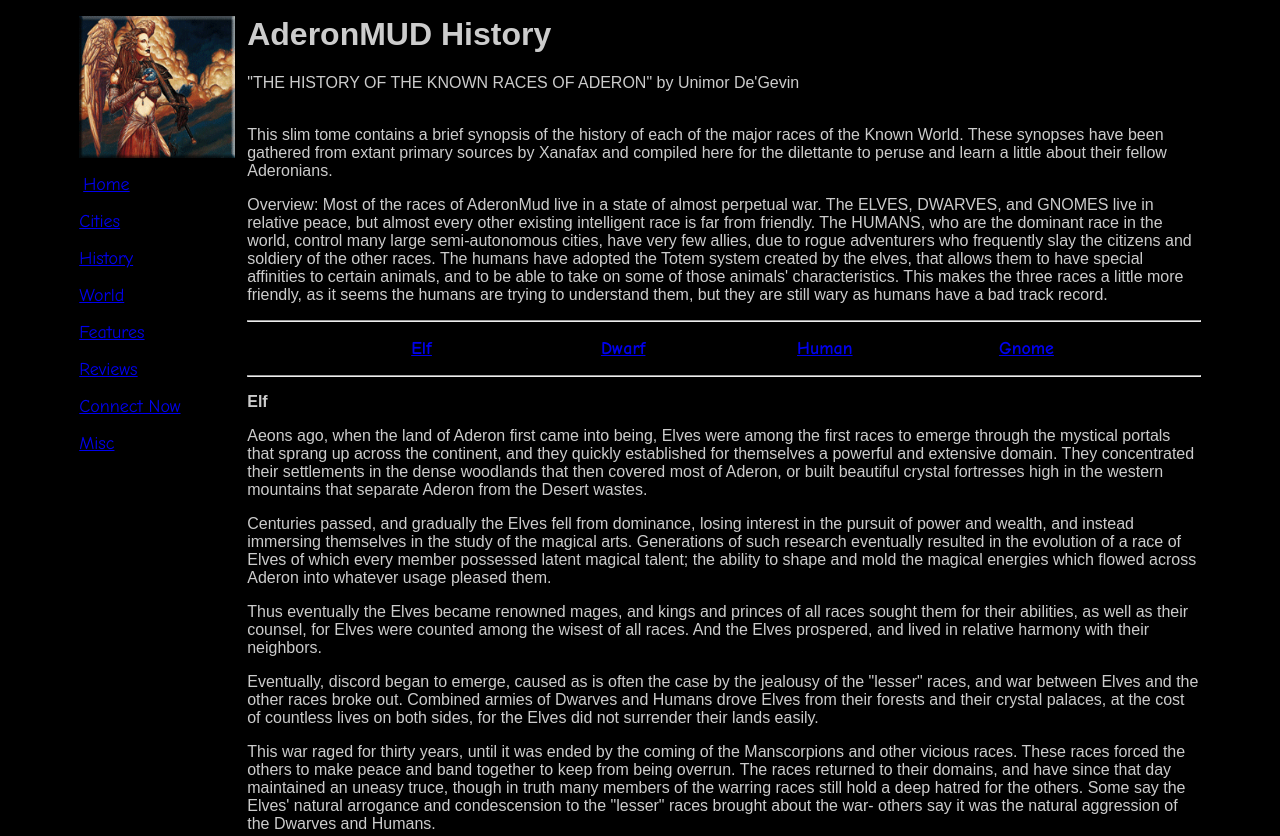
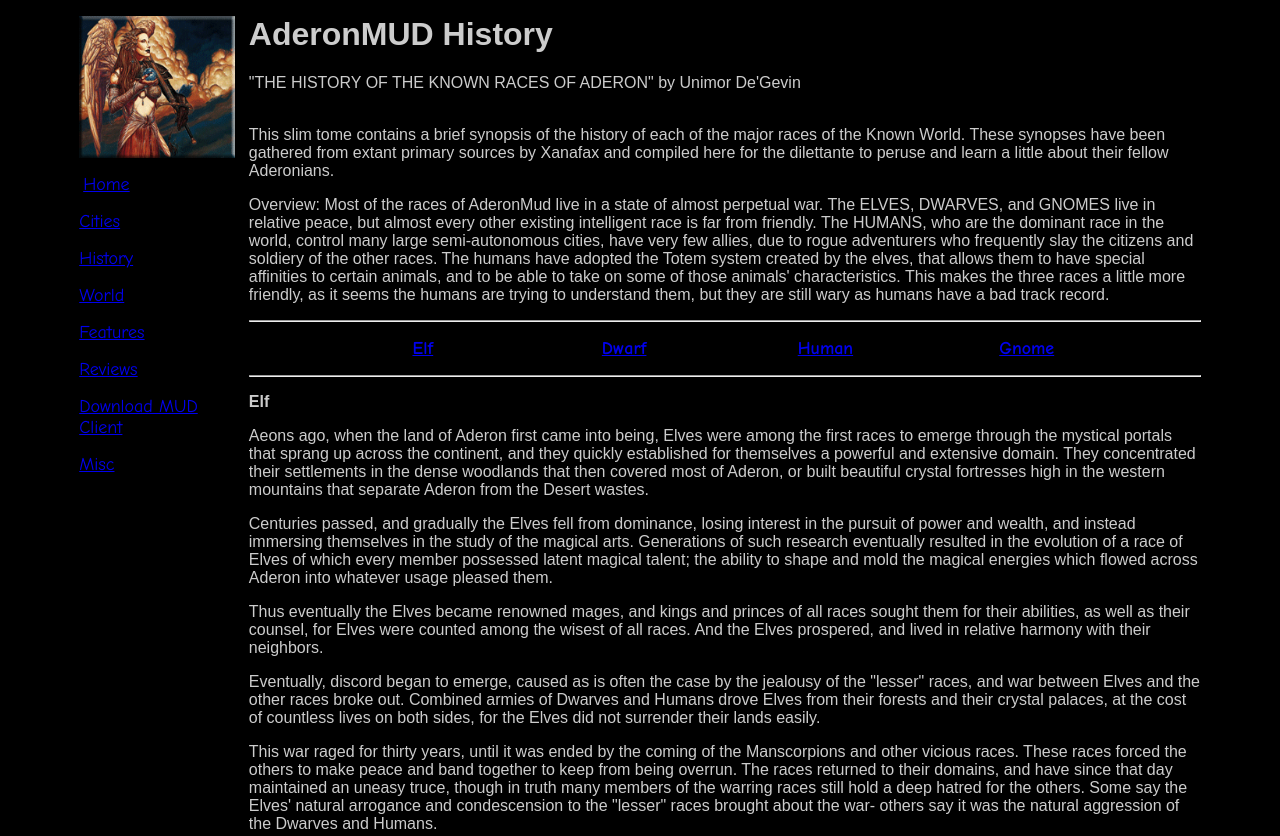
Before and after one commit to aderonmud/aderonmud.github.io, a plain HTML site: page history.htm in a window 1280 px wide. Shown: the top 836 px of the page. Drawn offline with Linux system fonts and the light colour scheme.

Commit message:
add link to download mud client

```diff
--- a/history.htm
+++ b/history.htm
@@ -17,8 +17,7 @@
         <p align="left"><font color="#000000" size="4" face="Comic Sans MS"><a href="worlds.htm" target="_parent">World</a></font></p>
         <p align="left"><font color="#000000" size="4" face="Comic Sans MS"><a href="features.htm">Features</a></font></p>
         <p align="left"><font color="#000000" size="4" face="Comic Sans MS"><a href="reviews.htm" target="_top">Reviews</a></font></p>
-        <p align="left"><font color="#000000" size="4" face="Comic Sans MS"><a href="telnet://bb11.betterbox.net%206699" target="_parent">Connect
-          Now</a></font></p>
+        <p align="left"><font color="#0000FF" size="4" face="Comic Sans MS"><a href="RoAClientInstall.exe" download>Download MUD Client</a></font></p>
         <p align="left"><font color="#000000" size="4" face="Comic Sans MS"><a href="contact.htm" target="_parent">Misc</a></font></p>
       </div>
       </td>
```
